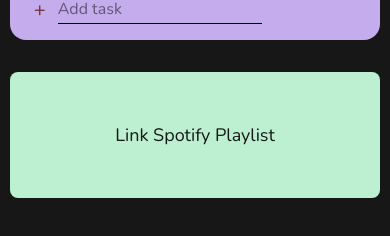
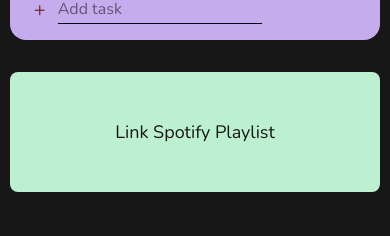
Before and after one commit to Andrea-Ozuem/my_space-v2-React, a React (Vite) app: page / in a window 390 px wide. Shown: the part 350-586 px from the top of the page. Built offline with nearby package versions, Linux system fonts and the light colour scheme; no server answers.

Commit message:
fix: Remove console methods

```diff
--- a/src/components/Spotify.jsx
+++ b/src/components/Spotify.jsx
@@ -23,8 +23,6 @@
           getToken(spotifyCode)
 
         } else if (error != null) {
-            // display error message in div
-            console.error(error)
             alert(error.message)
             setError(error)
         }
@@ -202,7 +200,7 @@
 
     function renderSpotify() {
         if (isLoading) {
-            return <div>Loading...</div>;
+            return <div className='text-center bg-inherit'>Loading...</div>;
         }
 
         if (error) {
@@ -229,7 +227,7 @@
     }
 
     return (
-        <div className="pb-6 lg:w-[22rem] w-full center h-[150px]">
+        <div className="lg:pb-6 lg:w-[22rem] w-full center h-[120px]">
             {renderSpotify()}
         </div>
     )
--- a/src/components/Weather.jsx
+++ b/src/components/Weather.jsx
@@ -16,10 +16,7 @@
                 const data = await response.json()
                 setWeatherData(data)
             } catch (err) {
-                console.error(err)
                 setError('Failed to fetch weather data')
-            } finally {
-                console.log(weatherData)
             }
         };
 
@@ -31,12 +28,10 @@
                     fetchWeatherData(latitude, longitude)
                 },
                 (err) => {
-                    alert(`Unable to get location: ${err.message}`)
                     fetchWeatherData(defaultPosition.latitude, defaultPosition.longitude)
                 }
             );
         } else {
-            alert("Geolocation is not supported. Using default location.")
             fetchWeatherData(defaultPosition.latitude, defaultPosition.longitude)
         }
 
```
